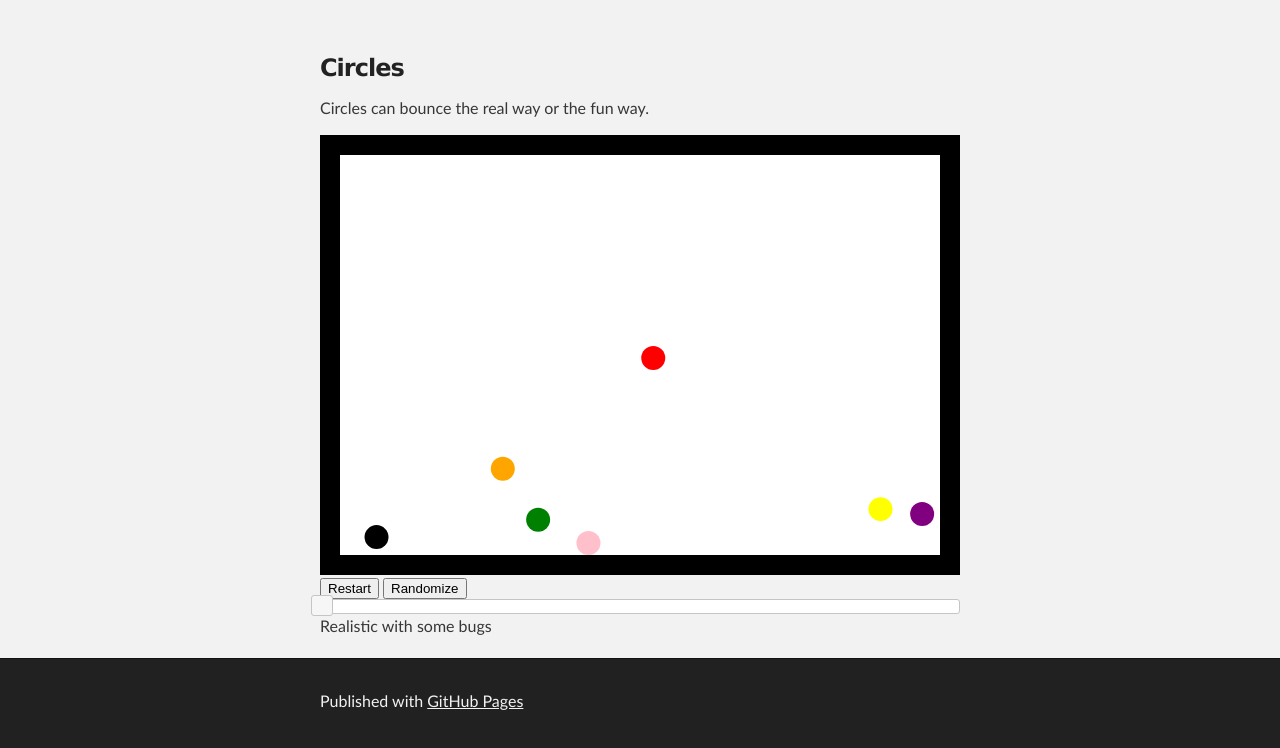
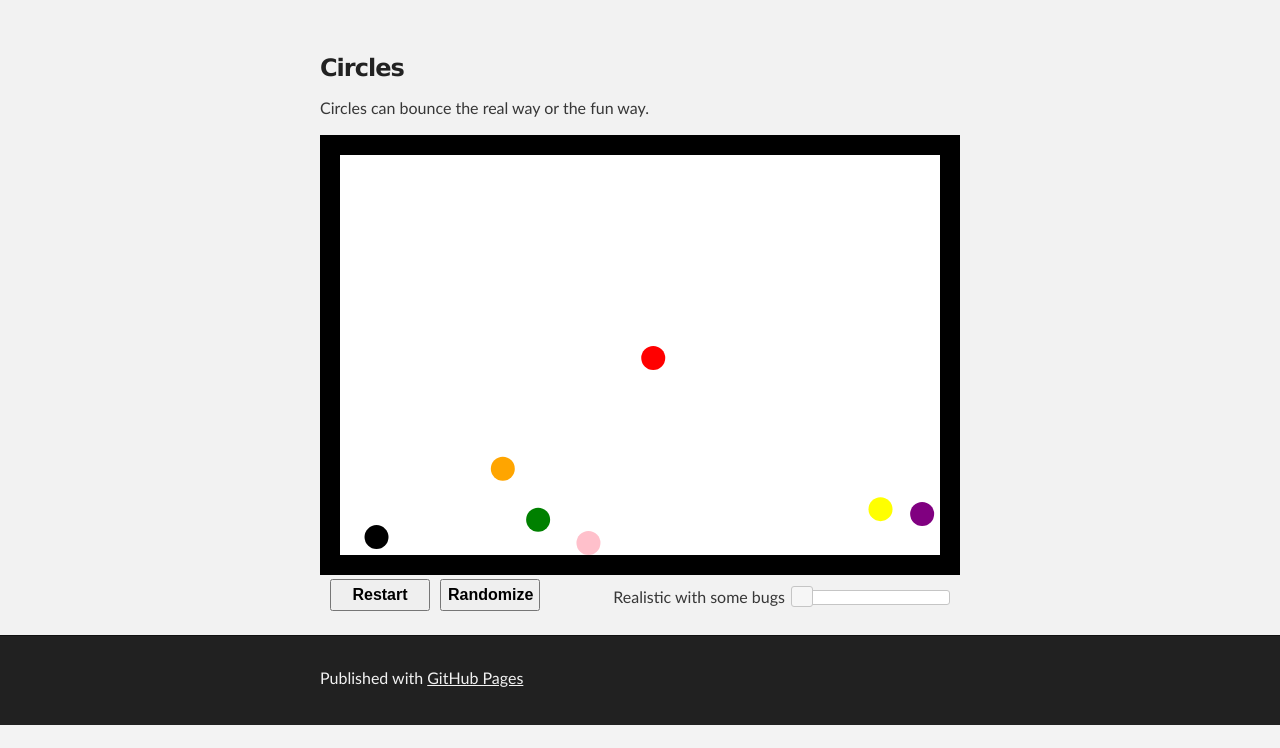
Before and after one commit to Zipx777/Zipx777.github.io, a PHP site: page /circles.html in a window 1280 px wide. Shown: the part 240-988 px from the top of the page. After the commit the page ends 965 px from the top, so only its background shows below. Run offline with PHP 8.4, Linux system fonts and the light colour scheme; some libraries are stand-ins or nearby versions.

Commit message:
Update circles.css

```diff
--- a/stylesheets/circles.css
+++ b/stylesheets/circles.css
@@ -9,3 +9,49 @@
 	height: 100%;
 	width: 100%;
 }
+
+#circlesBoardFooter {
+	width: 640px;
+	height: 40px;
+}
+
+#sliderText {
+	height: 40px;
+	float: right;
+	font-size: 1em;
+	margin-right: 15px;
+	margin-top: 10px;
+}
+
+#sliderArea {
+	width: 150px;
+	height: 40px;
+	margin-top: 15px;
+	margin-right: 10px;
+	float: right;
+}
+
+#circlesRestartButton {
+	height: 80%;
+	width: 100px;
+	font-weight: bold;
+	font-size: 1em;
+	float: left;
+	margin-left: 10px;
+	margin-right: 10px;
+	margin-top: 4px;
+	margin-bottom: 4px;
+	display: block;
+}
+
+#circlesRandomizeButton {
+	height: 80%;
+	width: 100px;
+	font-weight: bold;
+	font-size: 1em;
+	float: left;
+	margin-right: 10px;
+	margin-top: 4px;
+	margin-bottom: 4px;
+	display: block;
+}
```
